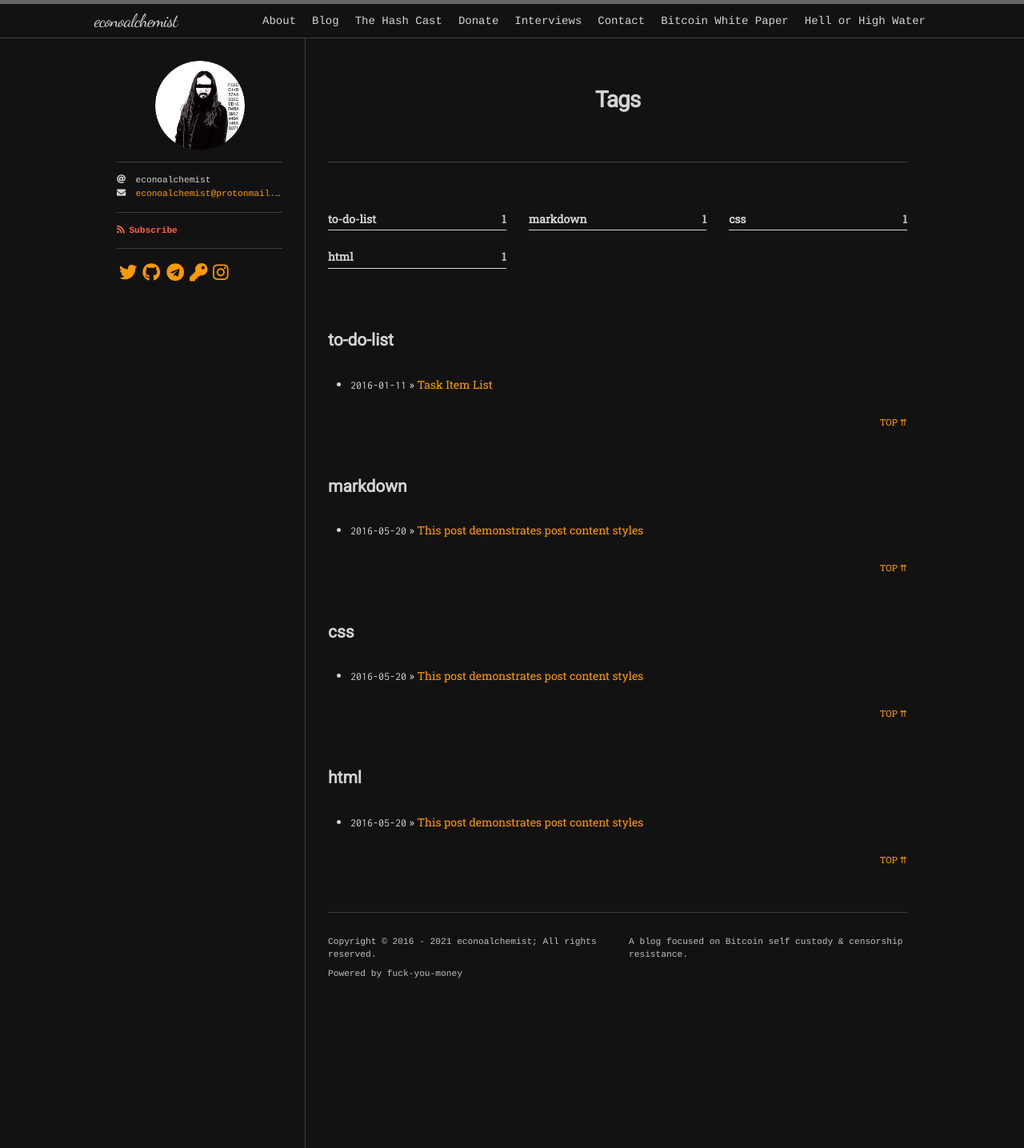
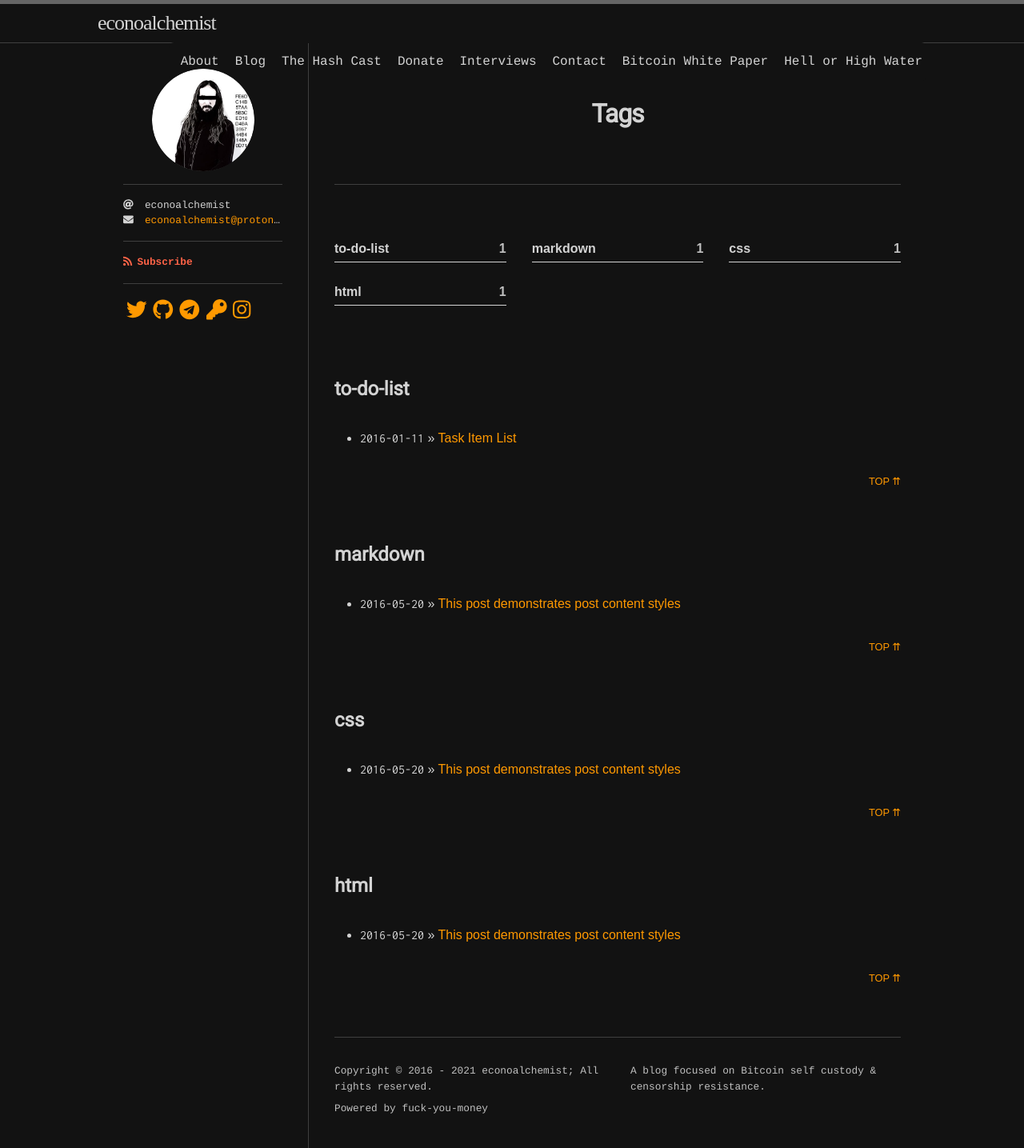
Before and after one commit to econoalchemist/econoalchemist.github.io, a Jekyll site: the page built from tags.md, in a window 1280 px wide. Shown: the whole page at 80% size. Built offline with Jekyll 4.4.1, drawn with Linux system fonts in a browser that asks for light colours; nearby versions of some CDN libraries; some web fonts are replaced.

Commit message:
Update variables.scss

```diff
--- a/_sass/hamilton/variables.scss
+++ b/_sass/hamilton/variables.scss
@@ -1,10 +1,10 @@
 // Fonts
 $base-font-family: "Courier" !default;
-$reading-font-family: "Roboto Slab", "Noto Serif SC", "Noto Serif TC" !default;
+$reading-font-family: "Arial", "Noto Serif SC", "Noto Serif TC" !default;
 $headline-font-family: Roboto, "Noto Sans SC", "Noto Sans TC" !default;
 $code-font-family:  Inconsolata !default;
-$handwriting-font-family: "Dancing Script", "Ma Shan Zheng" !default;
-$base-font-size:    14px !default;
+$handwriting-font-family: "Bauhaus 93 regular" !default;
+$base-font-size:    16px !default;
 $base-line-height:  1.5 !default;
 
 // Layouts
```
